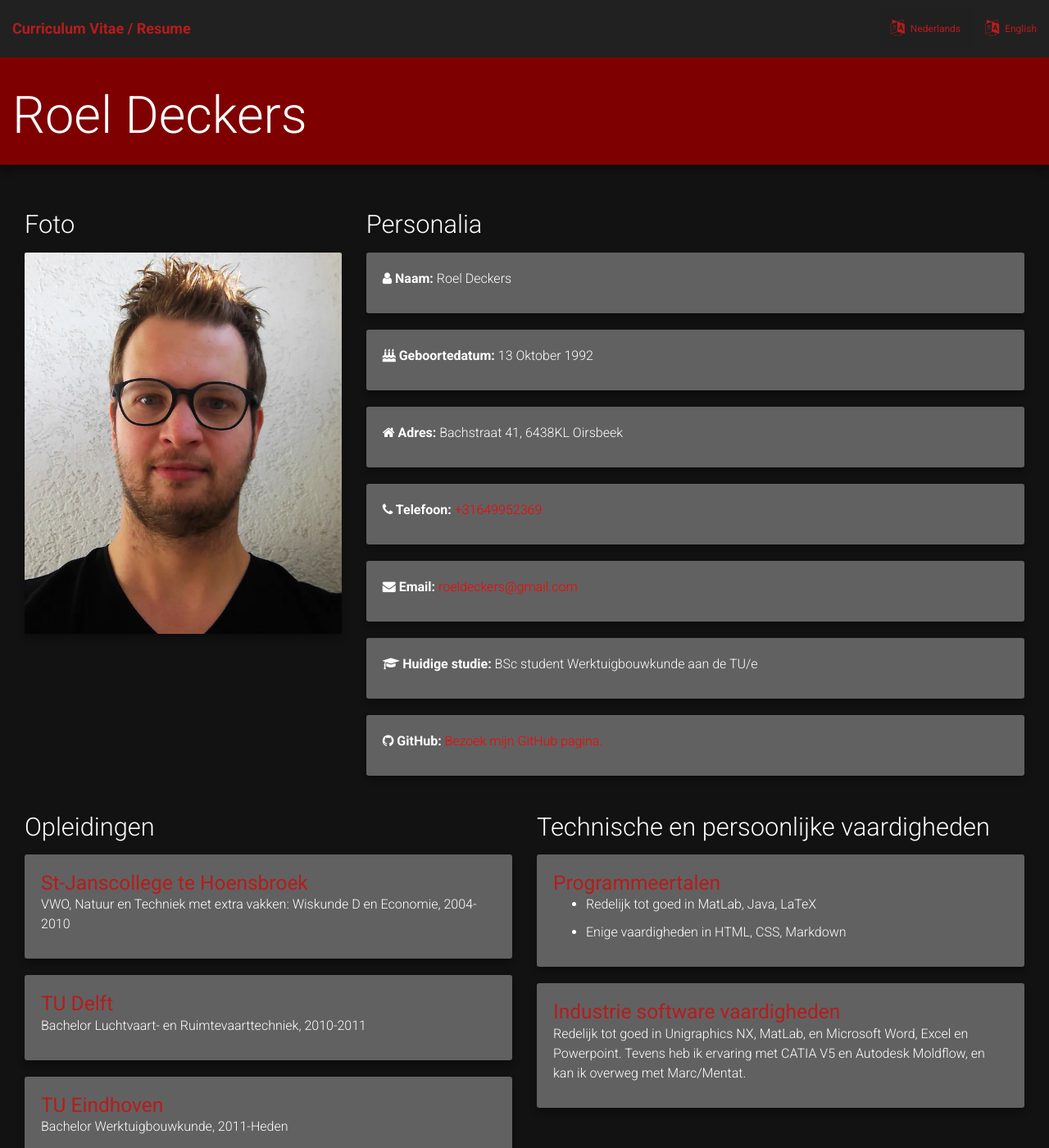
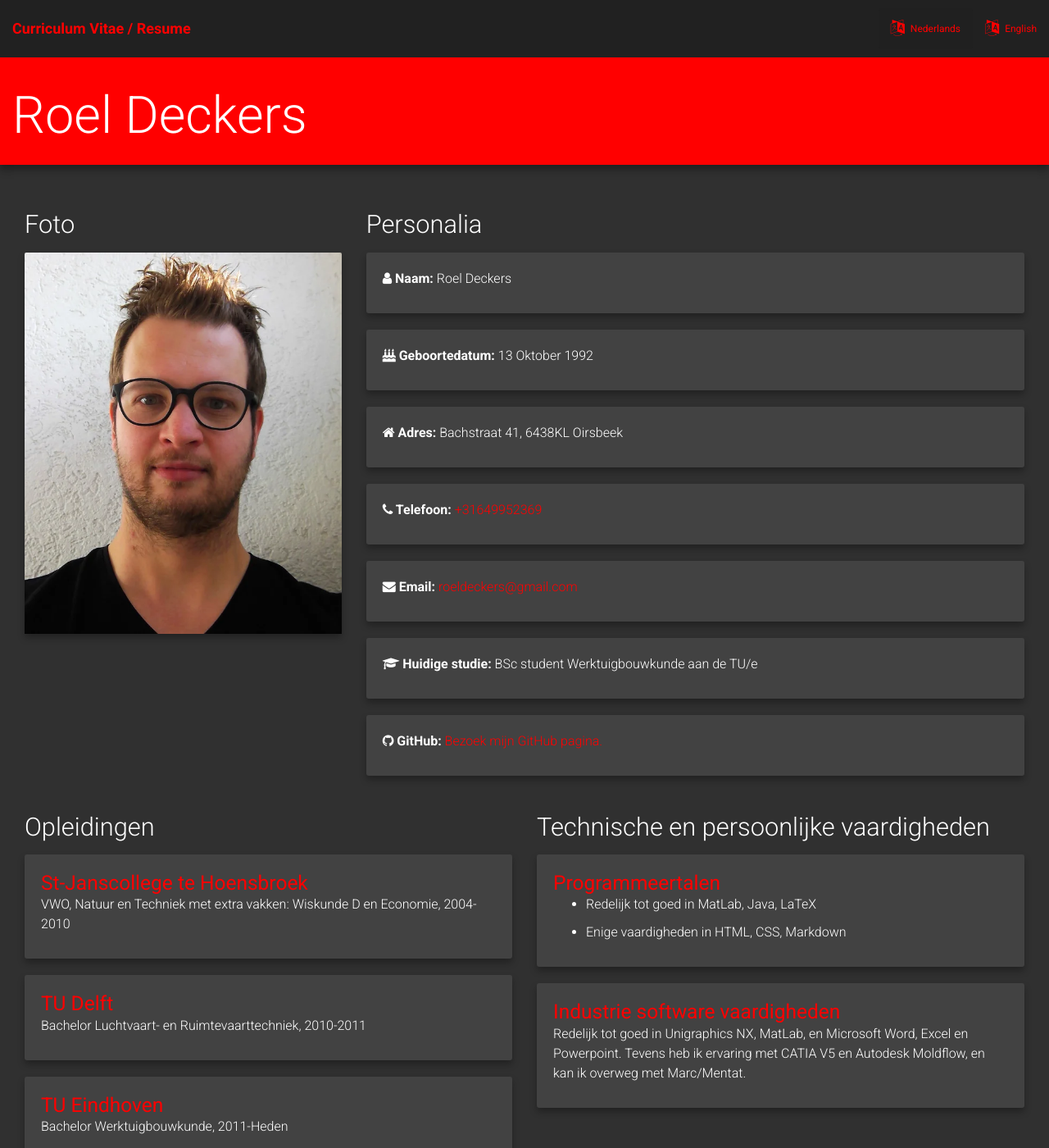
Before and after one commit to RoelD/CurriculumVitae, a Jekyll site: the page built from index.html, in a window 1280 px wide and 1400 px high. Shown: the whole window at 82% size. Built offline with Jekyll 4.4.1, drawn with Linux system fonts in a browser that asks for light colours; nearby versions of some CDN libraries.

Commit message:
Revert "Update style.css"
This reverts commit 0bc6684733a0307b68f954b7fa76ac83bb68deb3.

```diff
--- a/assets/css/style.css
+++ b/assets/css/style.css
@@ -1,5 +1,5 @@
 body {
-  background-color: #121212;
+  background-color: #303030;
   padding-top: 70px;
   display: flex;
   min-height: 100vh;
@@ -14,7 +14,7 @@ body {
 
 .jumbotron {
   padding: 16px 0;
-  background-color:#7f0000;
+  background-color:red;
   color: white;
   box-shadow: 0 7px 10px rgba(0,0,0,0.16), 0 5px 8px rgba(0,0,0,0.23);
 }
@@ -48,7 +48,7 @@ a:hover {
 .card-title {
   font-weight: 400;
   margin: 0;
-  color: #b71c1c !important;
+  color: red !important;
 }
 
 .card-title a {
@@ -56,7 +56,7 @@ a:hover {
 }
 
 .card-title a:hover {
-  color: #b71c1c !important;
+  color: red !important;
 }
 
 .card h6 {
@@ -73,7 +73,7 @@ a:hover {
 }
 .navbar-transparent {
   background: #212121 !important;
-  color: #b71c1c !important;
+  color: red !important;
   padding-top: 10px !important;
 }
 
@@ -102,22 +102,22 @@ a:hover {
 }
 
 .icon-bar {
-  color: #7f0000;
+  color: red;
 }
 
 .btn-cv {
-  background-color: #7f0000;
+  background-color: red;
   color: black;
 }
 
 .alert-cv {
-    background-color: #7f0000;
+    background-color: red;
     color: black !important;
 }
 
 .card {
   box-shadow: 0 5px 8px 0 rgba(0,0,0,0.3);
-  background-color: #616161;
+  background-color: #424242;
   color: white !important;
   margin-bottom: 20px;
   word-wrap: break-word;
@@ -163,7 +163,7 @@ a:hover {
 .footer {
   width: 100%;
   box-shadow: 0 6px 9px 0 rgba(0,0,0,0.3);
-  background-color: #121212;
+  background-color: #212121;
   color: white !important;
 }
 
@@ -184,7 +184,7 @@ a:hover {
   .footer-icons,
   .footer {
     text-align: center;
-    color: #7f0000;
+    color: red;
     float: none
   }
 
```
